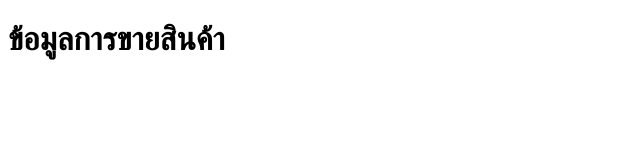
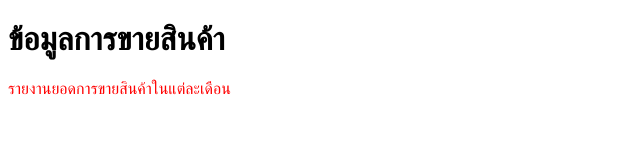
Before and after one commit to sumontha31/nun-project, a plain HTML site: page index.html in a window 1280 px wide. Shown: the whole page, without its empty margins (0-640 px from the left). Drawn offline with Linux system fonts and the light colour scheme.

Commit message:
add report sale

```diff
--- a/index.html
+++ b/index.html
@@ -5,8 +5,14 @@
     <meta http-equiv="X-UA-Compatible" content="IE=edge">
     <meta name="viewport" content="width=device-width, initial-scale=1.0">
     <title>Document</title>
+    <style>
+        p{
+            color: red;
+        }
+    </style>
 </head>
 <body>
     <h1>ข้อมูลการขายสินค้า</h1>
+    <p>รายงานยอดการขายสินค้าในแต่ละเดือน</p>
 </body>
 </html>
```
